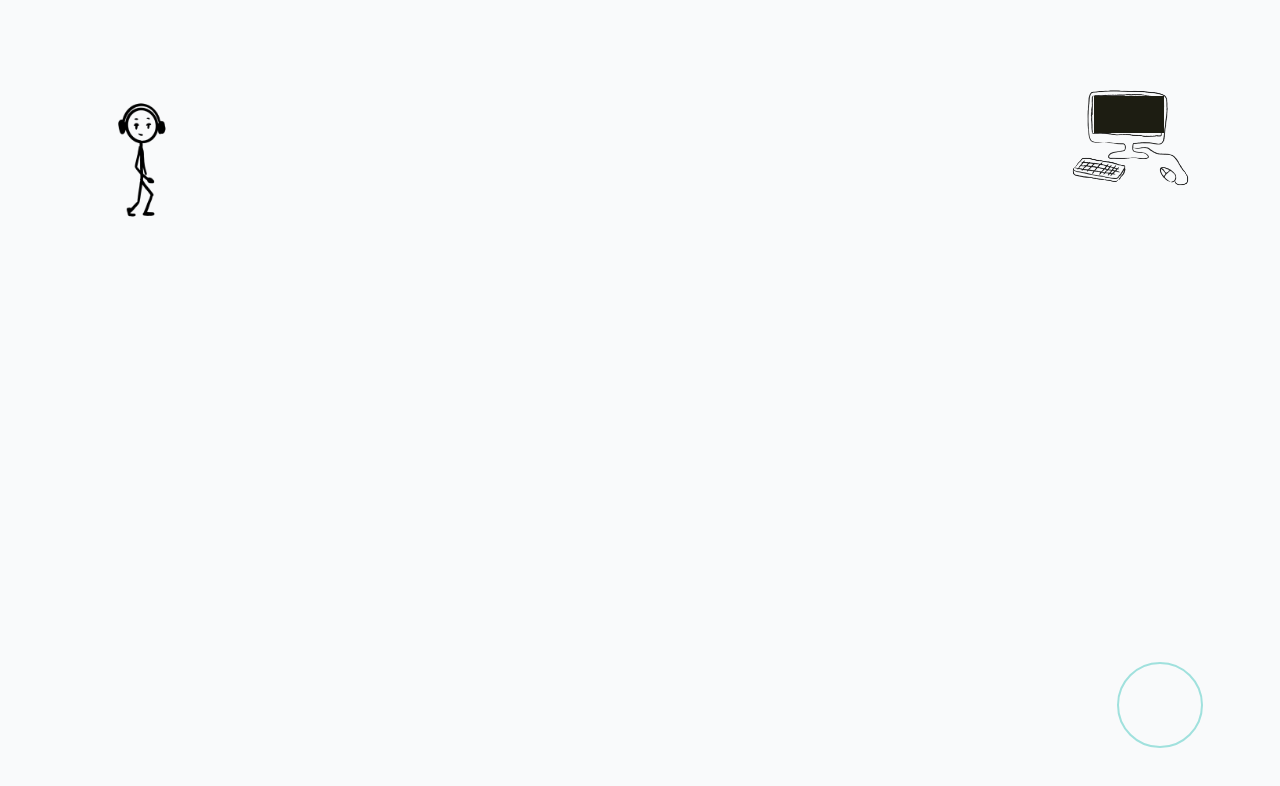
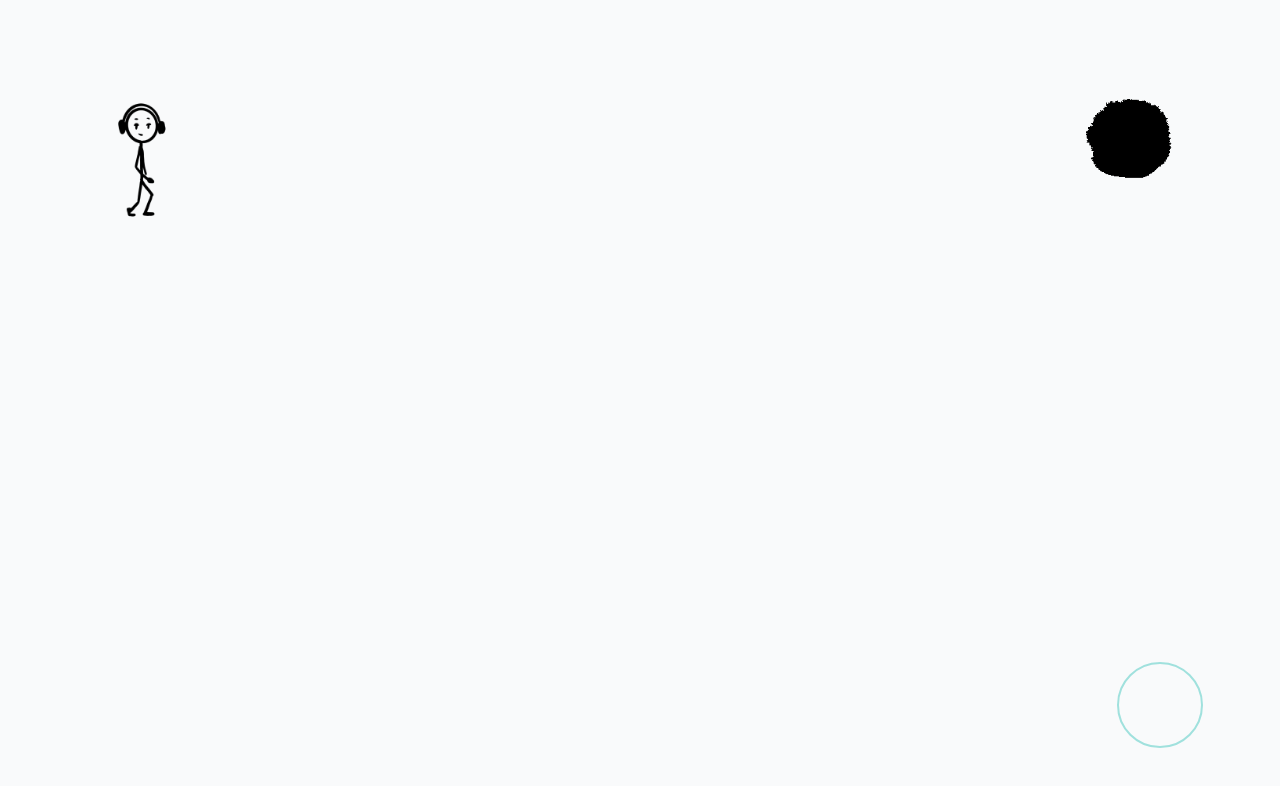
Before and after one commit to m-anan/mohamadanan, a Next.js app: page / in a window 1280 px wide. Shown: the top 786 px of the page. Built offline with nearby package versions, Linux system fonts and the light colour scheme; a web font is replaced by a local one.

Commit message:
add blackhole

```diff
--- a/src/modules/home/index.tsx
+++ b/src/modules/home/index.tsx
@@ -81,7 +81,7 @@ const Home = () => {
         }}
       >
         <GlobalImage
-          src="/computer.png"
+          src="/black-hole-dark-circles.gif"
           alt="computer"
           width={140}
           height={140}
@@ -133,8 +133,8 @@ const Home = () => {
 
       <Canvas
         style={{
-          width: showScreen ? "100vw" : "70px",
-          height: showScreen ? "100dvh" : "37px",
+          width: showScreen ? "100vw" : "0",
+          height: showScreen ? "100dvh" : "0",
           background: "#1d1d12",
         }}
         onClick={() => {
```
Also changed, not shown: public/black-hole-dark-circles.gif (added).
